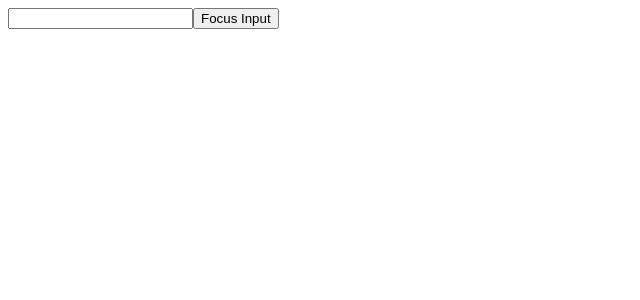
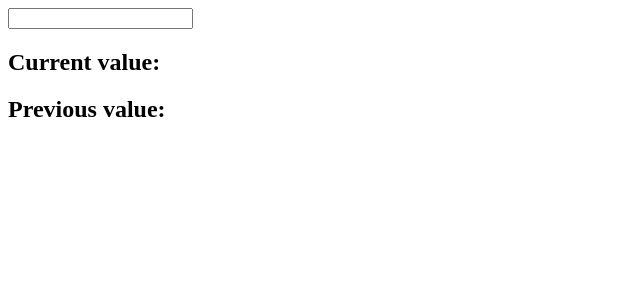
Before and after one commit to thanhpham091790/reactjs, a React (Vite) app in the folder 01-react-tutorial/my-react-app/: page / in a window 1280 px wide. Shown: the top 300 px of the page, without its empty margins (0-640 px from the left). Built offline with nearby package versions, Linux system fonts and the light colour scheme.

Commit message:
The useRef hook can also be used to keep track of previous state values.

```diff
--- a/01-react-tutorial/my-react-app/src/App.jsx
+++ b/01-react-tutorial/my-react-app/src/App.jsx
@@ -1,16 +1,22 @@
-import { useRef } from 'react';
+import { useRef, useState, useEffect } from 'react';
 
 function App() {
-  const inputElement = useRef();
+  const [inputValue, setInputValue] = useState('');
+  const previousInputValue = useRef('');
 
-  function focusInput() {
-    inputElement.current.focus();
+  useEffect(() => {
+    previousInputValue.current = inputValue;
+  }, [inputValue]);
+
+  function changeHandler(event) {
+    setInputValue(event.target.value);
   }
 
   return (
     <>
-      <input type='text' ref={inputElement} />
-      <button type='button' onClick={focusInput}>Focus Input</button>
+      <input type='text' value={inputValue} onChange={changeHandler} />
+      <h2>Current value: {inputValue}</h2>
+      <h2>Previous value: {previousInputValue.current}</h2>
     </>
   );
 }
```
